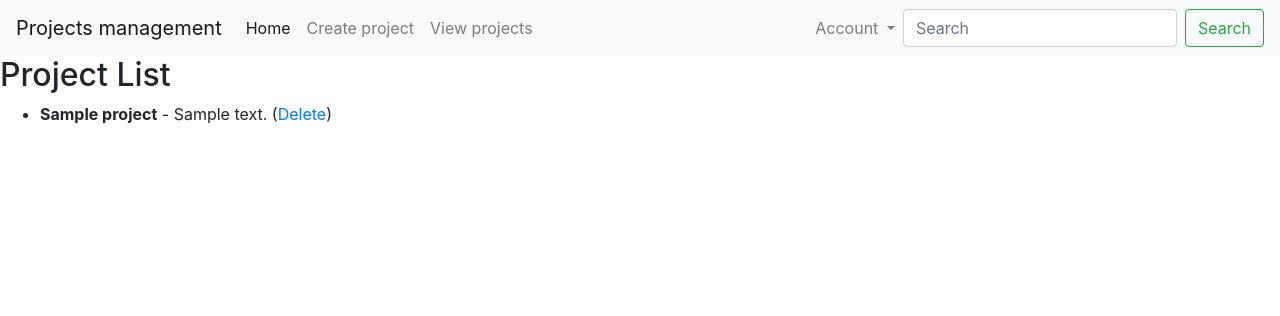
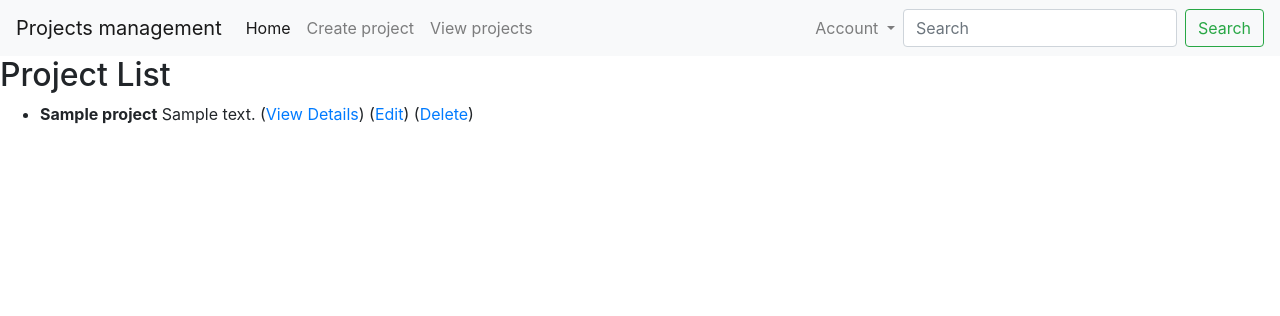
Before and after one commit to aleksandraskolasinska/project-management, a Django app: page /tasks/projects/ in a window 1280 px wide. Shown: the top 316 px of the page. Run offline with Django 4.2, Linux system fonts and the light colour scheme; a user stored in the database is signed in; tables that the repository leaves empty hold one stand-in row (values such as "Sample post").

Commit message:
added href's to bootstrap and needed places in html files

```diff
--- a/tasks/templates/base.html
+++ b/tasks/templates/base.html
@@ -31,10 +31,10 @@
 
                 {% if user.is_authenticated %}
                 <li class="nav-item">
-                  <a class="nav-link" href="">Create project</a>
+                  <a class="nav-link" href="{% url 'tasks:create_project' %}">Create project</a>
                 </li>
                 <li class="nav-item">
-                  <a class="nav-link" href=""> View projects </a>
+                  <a class="nav-link" href="{% url 'tasks:project_list' %}"> View projects </a>
                 </li>
                 {% endif %}
 
--- a/tasks/templates/home.html
+++ b/tasks/templates/home.html
@@ -5,7 +5,7 @@
 
 {% if user.is_authenticated %}
 <span>
-You can <a href="">create a new project</a> or <a>view projects</a> you're a part of.
+You can <a href="{% url 'tasks:create_project' %}">create a new project</a> or <a href="{% url 'tasks:project_list' %}">view projects</a> you're a part of.
 </span>
 {% else %}
 <span>
--- a/tasks/templates/tasks/project_detail.html
+++ b/tasks/templates/tasks/project_detail.html
@@ -5,4 +5,5 @@
   <p>Description: {{ project.project_description }}</p>
   <p>Start Date: {{ project.start_date }}</p>
   <p>End Date: {{ project.end_date }}</p>
+  <a href="{% url 'tasks:update_project' project_id=project.id %}">Edit</a>
 {% endblock %}
--- a/tasks/templates/tasks/project_list.html
+++ b/tasks/templates/tasks/project_list.html
@@ -5,7 +5,9 @@
     <ul>
         {% for project in projects %}
             <li>
-                <strong>{{ project.project_title }}</strong> - {{ project.project_description }}
+                <strong>{{ project.project_title }}</strong> {{ project.project_description }}
+                (<a href="{% url 'tasks:project_detail' project_id=project.id %}">View Details</a>)
+                (<a href="{% url 'tasks:update_project' project_id=project.id %}">Edit</a>)
                 (<a href="{% url 'tasks:delete_project' project_id=project.id %}">Delete</a>)
             </li>
         {% endfor %}
```
